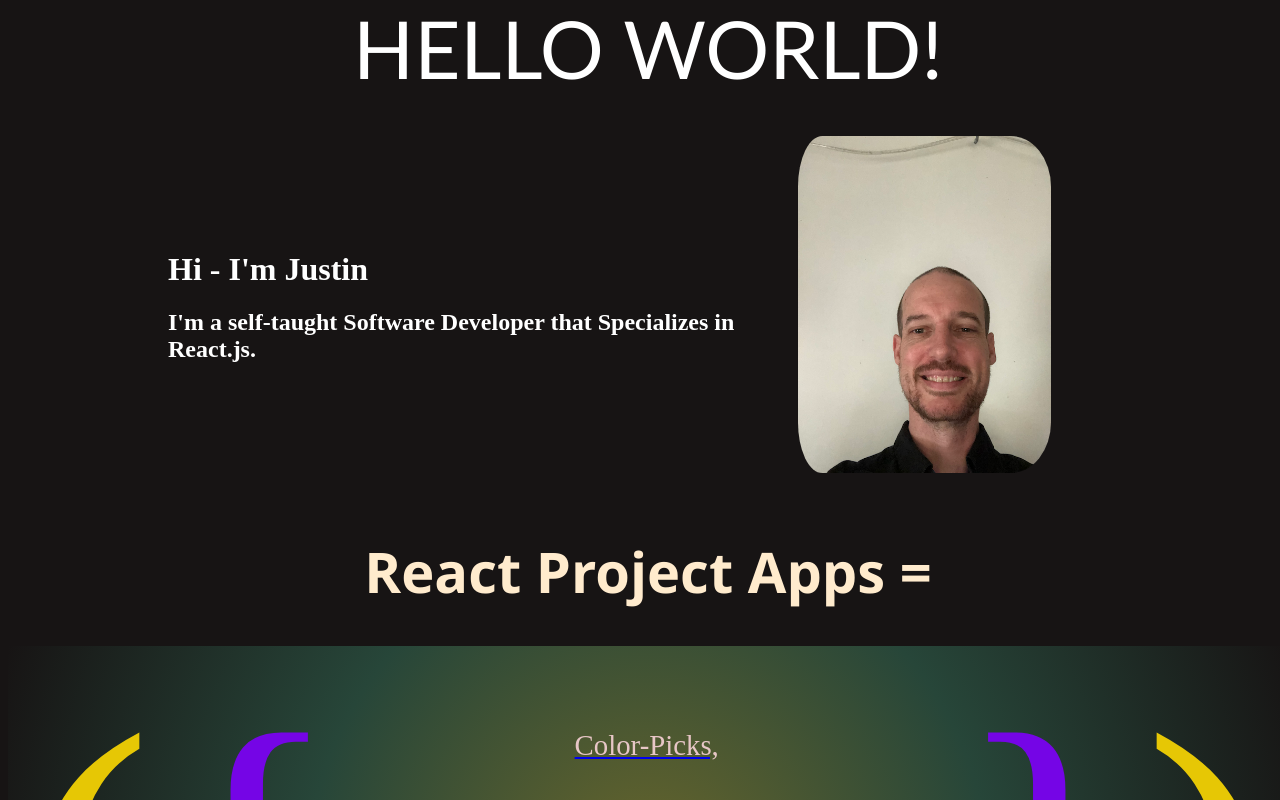
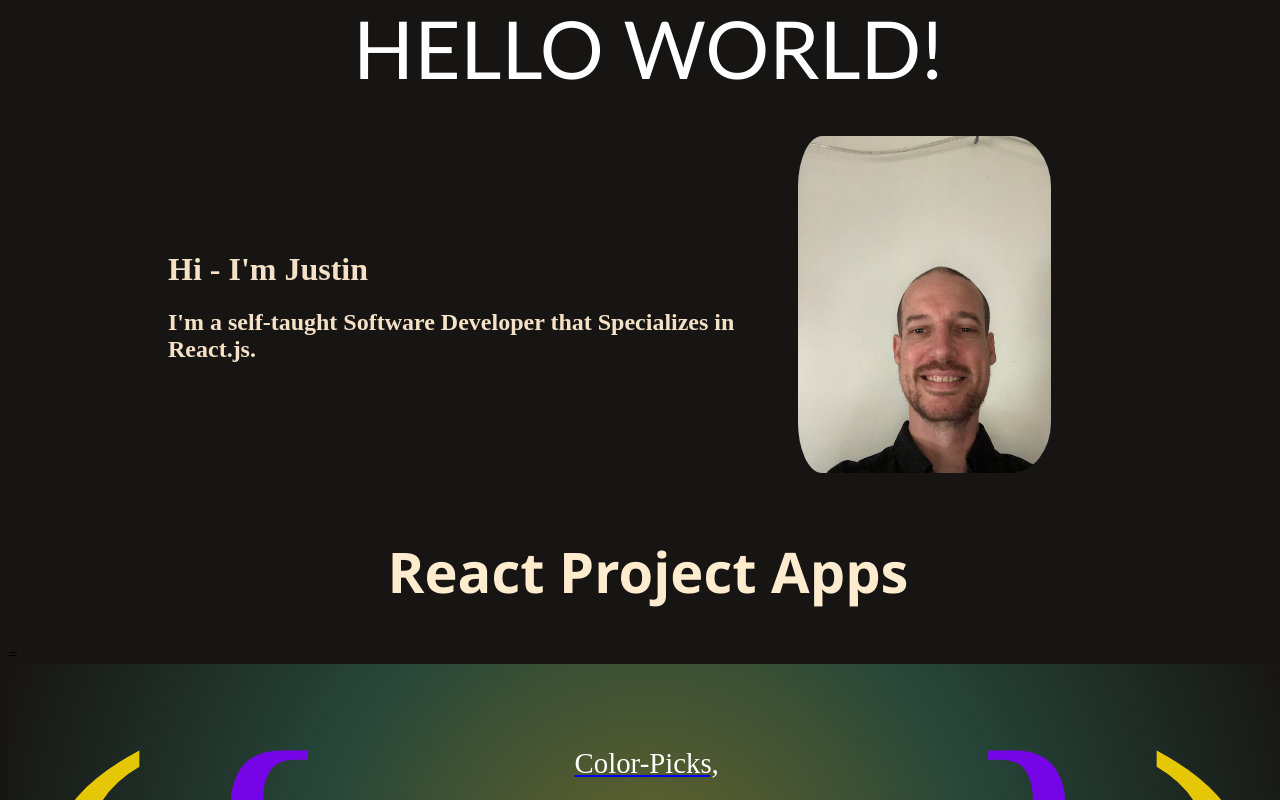
Before and after one commit to Aguadebebe/new-site, a React (Create React App) app: page / in a window 1280 px wide. Shown: the top 800 px of the page. Built offline with nearby package versions, Linux system fonts and the light colour scheme.

Commit message:
Changed color themes

```diff
--- a/src/Components/Feature2/HeroSection.css
+++ b/src/Components/Feature2/HeroSection.css
@@ -11,6 +11,7 @@
 
   .hero-text {
     padding-left: 10em;
+    color:rgb(245, 225, 198);
   }
 
   .hero-image img {
--- a/src/Components/Feature3/ReactProjectTitle.js
+++ b/src/Components/Feature3/ReactProjectTitle.js
@@ -5,7 +5,8 @@ const ReactProjectTitle = () => {
 
     return (
         <div>
-        <h1 className="react-project-title">React Project Apps {equal}</h1>
+          <h1 className="react-project-title">React Project Apps</h1>
+          <span>{equal}</span>
         </div>
     );
 }
--- a/src/Components/Feature4/ReactAppProjects.css
+++ b/src/Components/Feature4/ReactAppProjects.css
@@ -1,6 +1,6 @@
 .app-title {
     margin-top: 1.5em;
-    color: rgb(231, 198, 198);
+    color:white;
     font-size: 1.8em;
   }
 
```
